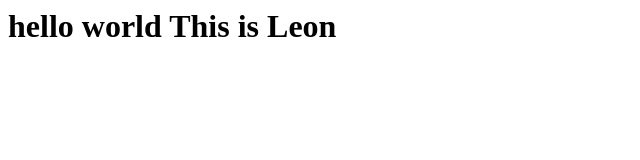
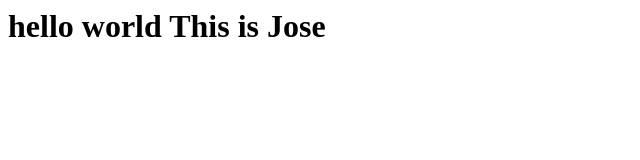
Before and after one commit to mamirza/test, a plain HTML site: page index.html in a window 1280 px wide. Shown: the full height of the page, 0-640 px from the left. Drawn offline with Linux system fonts and the light colour scheme.

Commit message:
Changed it to Jose

```diff
--- a/index.html
+++ b/index.html
@@ -1,6 +1,6 @@
 <html>
 
 <body>
-<h1>hello world This is Leon</h1>
+<h1>hello world This is Jose</h1>
 </body>
 </html>
```
